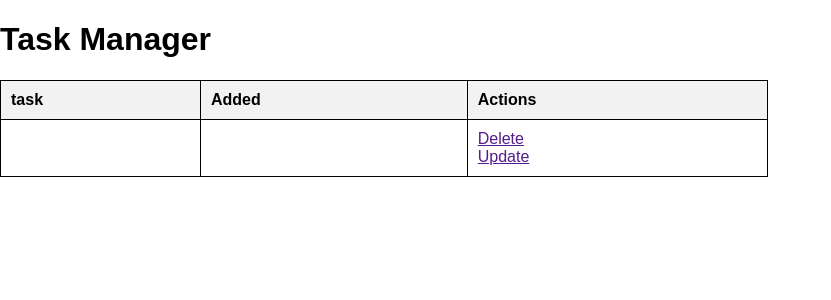
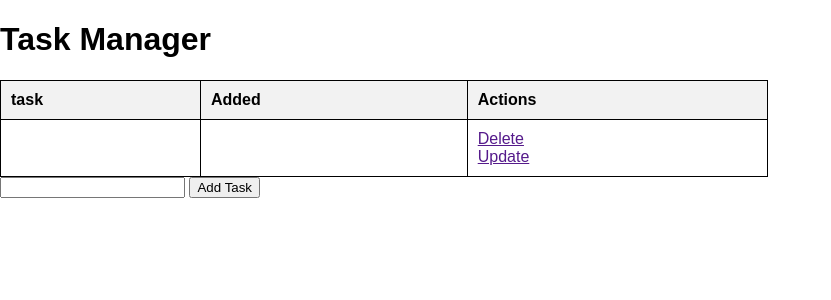
Before and after one commit to karMareal1/Flask_Prototype, a Flask app: page / in a window 1280 px wide. Shown: the top 300 px of the page, without its empty margins (0-831 px from the left). Run offline with Flask 3, Linux system fonts and the light colour scheme.

Commit message:
added the form to enter a task in html

```diff
--- a/templates/index.html
+++ b/templates/index.html
@@ -25,5 +25,10 @@
         </tr>
     </table>
 
+    <form action="/" method="POST">
+        <input type="text" name="content" id="content">
+        <input type="submit" value="Add Task">
+    </form>
+
 </div>
 {% endblock %}
```
